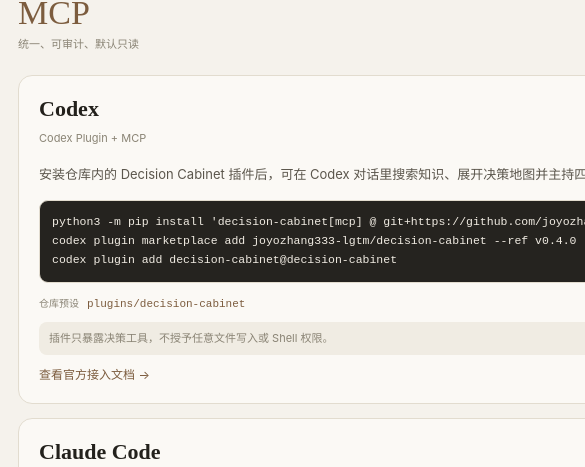
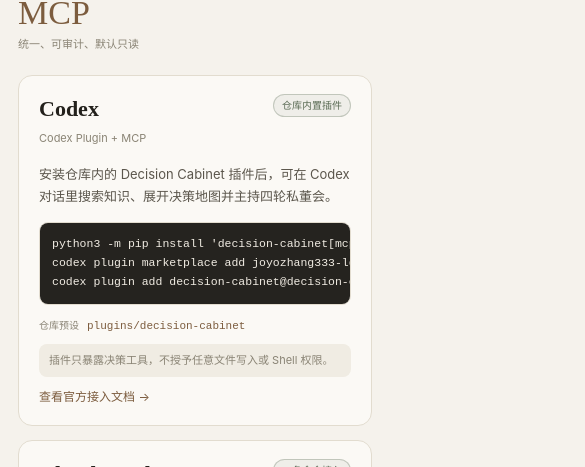
Before and after one commit to joyozhang333-lgtm/decision-cabinet, a React (Vite) app in the folder web/: page / in a window 390 px wide. Both pictures are taken after a click on the tab "接入中心". Shown: the part 377-844 px from the top of the page, 585 px wide, since content can reach past the window. Built offline with nearby package versions, Linux system fonts and the light colour scheme; no server answers.

Commit message:
fix(qa): ISSUE-005 contain mobile integration cards

```diff
--- a/web/src/styles.css
+++ b/web/src/styles.css
@@ -497,7 +497,7 @@
 .integration-protocol span { color: var(--ink-faint); font-size: 11px; }
 .integration-notice { border-left: 3px solid var(--accent-soft); color: var(--ink-soft); font-size: 13px; }
 .integration-grid { display: grid; grid-template-columns: repeat(2, minmax(0, 1fr)); gap: 14px; }
-.integration-card { display: flex; flex-direction: column; margin: 0; box-shadow: none; }
+.integration-card { min-width: 0; display: flex; flex-direction: column; margin: 0; box-shadow: none; }
 .integration-card-head { display: flex; justify-content: space-between; gap: 12px; align-items: flex-start; }
 .integration-card-head h2 { margin: 0; font-family: "Songti SC", "Noto Serif SC", serif; font-size: 22px; line-height: 1.35; }
 .integration-card-head span { color: var(--ink-faint); font-size: 11px; }
```
